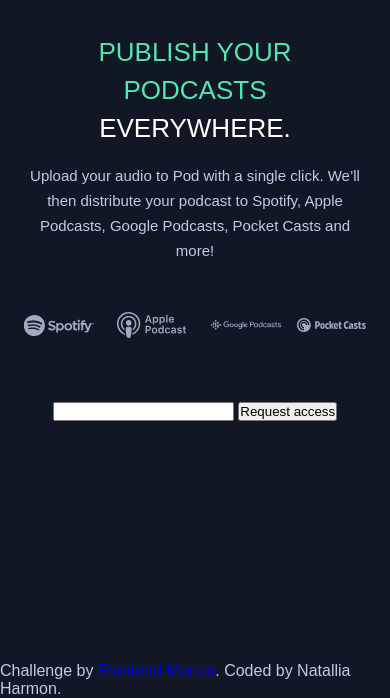
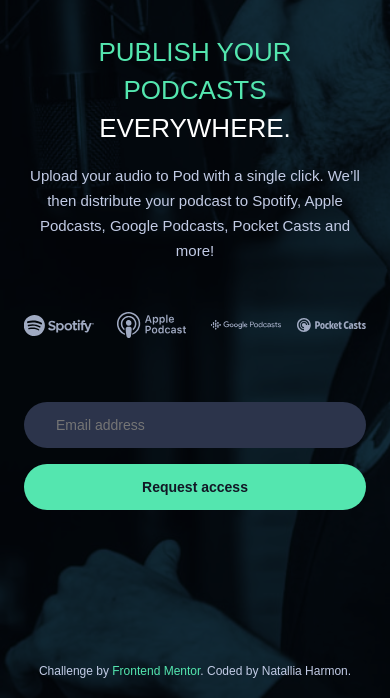
Before and after one commit to natalliasdh/podrequest, a plain HTML site: page index.html in a window 390 px wide. Shown: the part 146-844 px from the top of the page. Drawn offline with Linux system fonts and the light colour scheme; a web font is replaced by a local one.

Commit message:
Mobile ready

```diff
--- a/assets/style/style.css
+++ b/assets/style/style.css
@@ -15,6 +15,10 @@ body {
     background-color: #121725;
     color: #C2CBE5;
     box-sizing: border-box;
+    background-image: url("../images/image-host.jpg");
+    background-blend-mode: overlay;
+    background-repeat: no-repeat;
+    background-size: cover;
 }
 
 .content {
@@ -123,3 +127,53 @@ p {
 .icons.pocket {
     background-image: url("../images/pocket-casts.svg");
 }
+
+
+/*------------------------------------------------------------------------------------------------------------------*/
+
+.interactive {
+    display: flex;
+    flex-direction: column;
+}
+
+input[type=text] {
+    width: 100%;
+    padding: 9px 32px;
+    box-sizing: border-box;
+    border-radius: 28px;
+    border: none;
+    line-height: 28px;
+    background-color: #2C344B;
+    color: rgba(255, 255, 255, 0.5);
+    font-size: 14px;
+    max-width: 427px;
+}
+
+button {
+    width: 100%;
+    margin-top: 16px;
+    height: 46px;
+    background-color: #54E6AF;
+    color: #121725;
+    border: none;
+    border-radius: 26px;
+    cursor: pointer;
+    font-size: 14px;
+    font-weight: 700;
+    max-width: 427px;
+}
+
+
+/*------------------------------------------------------------------------------------------------------------------*/
+
+.footer {
+    padding: 20px;
+    font-size: 12px;
+    text-align: center;
+    font-weight: 300;
+}
+
+.footer a {
+    text-decoration: none;
+    color: #54E6AF;
+}
--- a/index.html
+++ b/index.html
@@ -36,8 +36,10 @@
                 -->
                 </div>
                 <div class="forms">
-                    <input type="text">
-                    <button>Request access</button>
+                    <form action="">
+                        <input type="text" id="email" name="email" placeholder="Email address" pattern="[a-z0-9._%+-]+@[a-z0-9.-]+\.[a-z]{2,}$" required>
+                        <button>Request access</button>
+                    </form>
                 </div>
             </div>
             <!------------------------------------------------------------------------------------------------------------------------------>
```
Also changed, not shown: assets/images/image-host.jpg (added).
